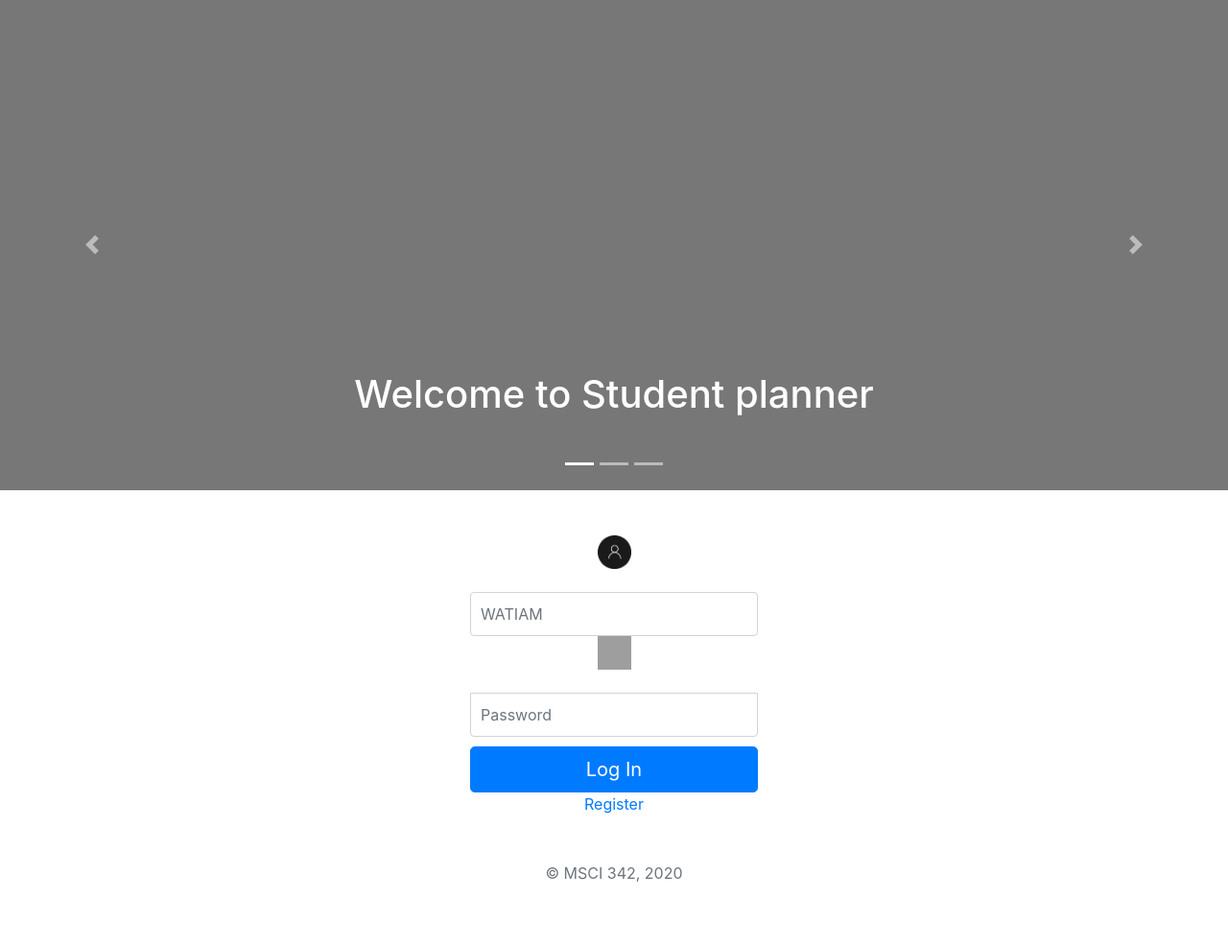
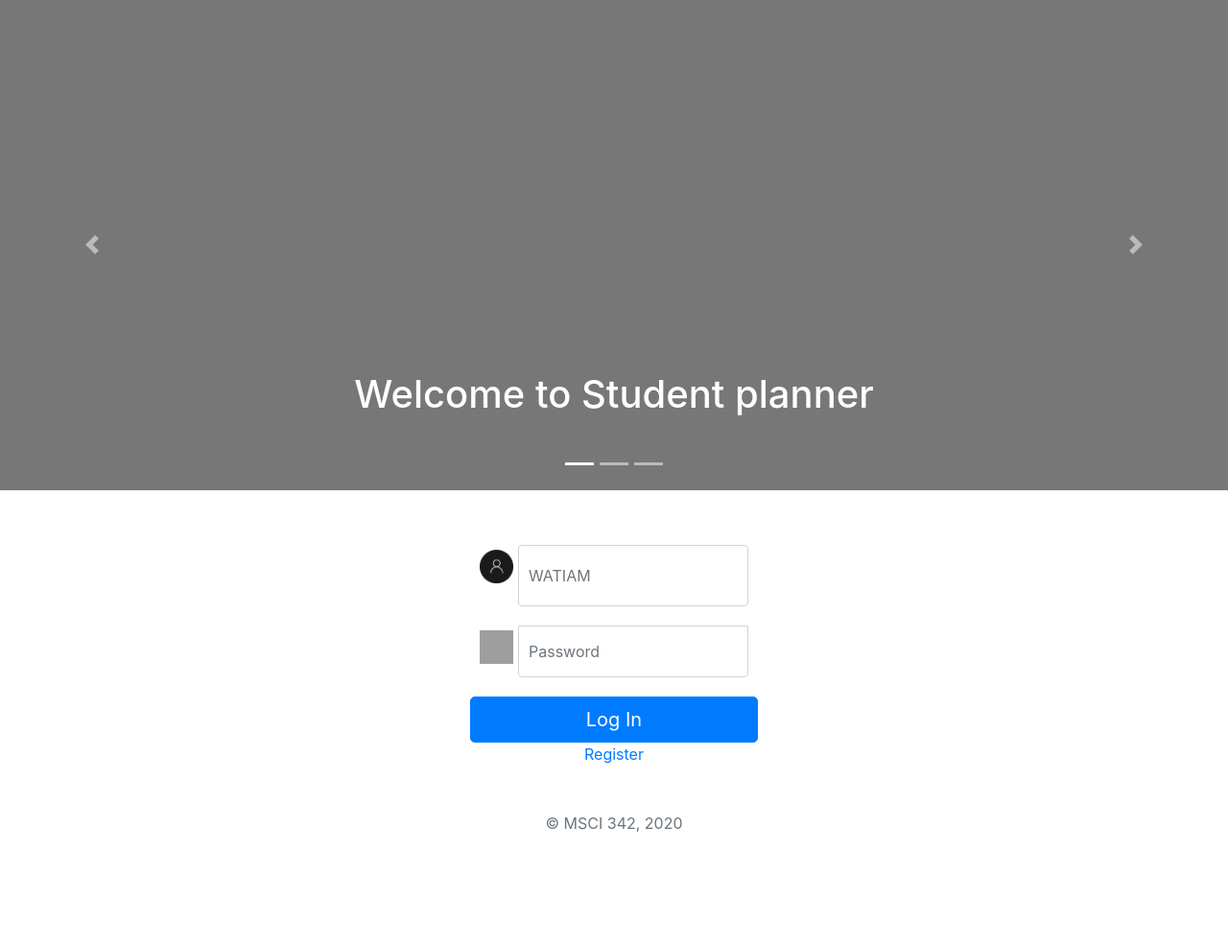
Before and after one commit to MayyarAA/studentplanner, a PHP site: page / in a window 1280 px wide. Shown: the part 105-1090 px from the top of the page at 96% size. After the commit the page ends 972 px from the top, so only its background shows below. Run offline with PHP 8.4, Linux system fonts and the light colour scheme; some libraries are stand-ins or nearby versions; grey boxes are pictures that could not be loaded.

Commit message:
general bugs in the UI of login page and BoardView page

```diff
--- a/CSS/BoardView-Body.css
+++ b/CSS/BoardView-Body.css
@@ -38,6 +38,7 @@
 
 .list-group-item:hover {
     background-color: #e0ebeb;
+    cursor: pointer;
 }
 
 .taskTitle-formatting {
--- a/CSS/LogIn.css
+++ b/CSS/LogIn.css
@@ -21,6 +21,16 @@
     z-index: 2;
 }
 
+.Log-watIAM {
+    display: flex;
+    padding: 10px 10px 10px 10px;
+}
+
+.Log-Pass {
+    display: flex;
+    padding: 10px 10px 10px 10px;
+}
+
 .form-signin input[type="WATIAM"] {
     margin-bottom: -1px;
     border-bottom-right-radius: 0;
@@ -33,9 +43,7 @@
     border-top-right-radius: 0;
 }
 
-.form-signin img {
-    display: inline-block;
-}
+.form-signin img {}
 
 .bd-placeholder-img {
     font-size: 1.125rem;
--- a/index.html
+++ b/index.html
@@ -91,15 +91,16 @@
 
         <div>
             <form action="login.php" class="form-signin" method="post">
-
-                <img class="mb-4" src="imgs/Profile-Icon.jpg" alt="" width="35" height="35">
-                <label for="inputWATIAM" class="sr-only">WATIAM</label>
-                <input type="text" name="WATIAM" value="" class="form-control" placeholder="WATIAM" required/>
-
-                <img class="mb-4" src="imgs/Login-Key.jpg" alt="" width="35" height="35">
-                <label for="inputPassword" class="sr-only">Password</label>
-                <input type="password" name="password" class="form-control" placeholder="Password" required/>
-
+                <div class="Log-watIAM">
+                    <img class="mb-4" src="imgs/Profile-Icon.jpg" alt="" width="35" height="35" style="margin-top: 5px; margin-right: 5px;">
+                    <label for="inputWATIAM" class="sr-only">WATIAM</label>
+                    <input type="text" name="WATIAM" value="" class="form-control" placeholder="WATIAM" required/>
+                </div>
+                <div class="Log-Pass">
+                    <img class="mb-4" src="imgs/Login-Key.jpg" alt="" width="35" height="35" style="margin-top: 5px; margin-right: 5px;">
+                    <label for="inputPassword" class="sr-only">Password</label>
+                    <input type="password" name="password" class="form-control" placeholder="Password" required/>
+                </div>
                 <button class="btn btn-lg btn-primary btn-block" type="submit" value="Login">Log In</button>
                 <a href="Register.html">Register</a>
                 <p class="mt-5 mb-3 text-muted">&copy; MSCI 342, 2020</p>
--- a/listView.php
+++ b/listView.php
@@ -247,7 +247,7 @@ echo "</div>";
         </button>
       </div>
       <div class="modal-body" >
-        <iframe sandbox="allow-top-navigation allow-scripts allow-forms" class="embed-responsive-item" id="viewTaskFrame" style="border:0; width:558px; height:700px;" src="sample.com"></iframe>
+        <iframe sandbox="allow-top-navigation allow-scripts allow-forms" class="embed-responsive-item" id="viewTaskFrame" style="border:0; width:558px; height:700px;" src="listView.php"></iframe>
       </div>
     </div>
   </div>
```
